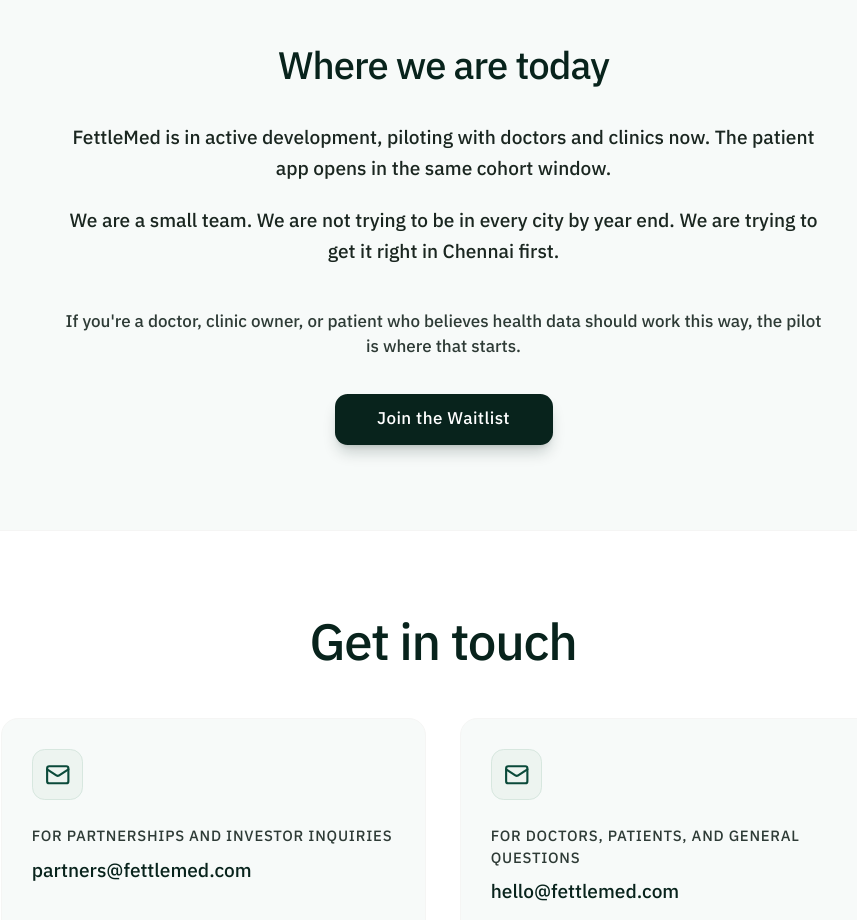
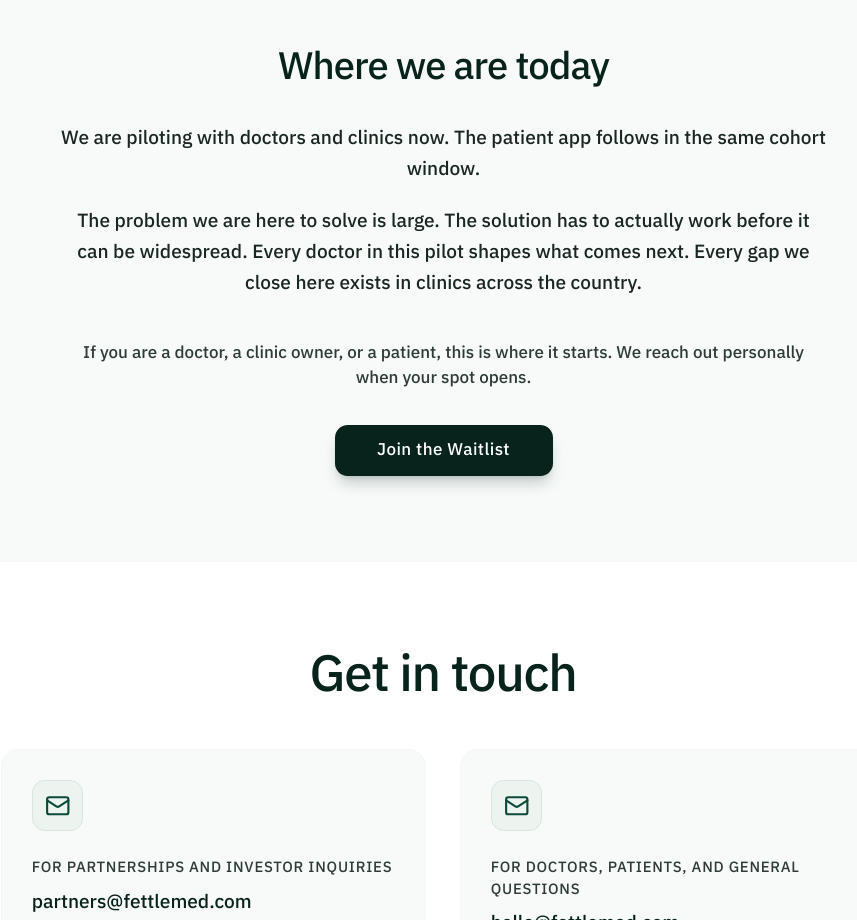
Before and after one commit to Sankaranakshar/Fettlemed-Landing-Page, a React (Vite) app: page /about in a window 1280 px wide. Shown: the part 3000-3920 px from the top of the page, without its empty margins (197-1054 px from the left). Built offline with nearby package versions, Linux system fonts and the light colour scheme; no server answers.

Commit message:
Rewrite homepage Problem copy and About 'Where we are today' section
Problem section now speaks to both doctors and patients from a shared vantage point. About page 'Where we are today' reframes deliberate focus as ambition, not caution.

Co-Authored-By: Claude Sonnet 4.6 <noreply@anthropic.com>

```diff
--- a/src/components/sections/Problem/Problem.tsx
+++ b/src/components/sections/Problem/Problem.tsx
@@ -13,10 +13,10 @@ export const Problem = () => {
             </h2>
             <div className="space-y-6">
               <p className="text-lg text-dim leading-relaxed font-medium">
-                The patient is sitting in front of you. Their records aren't. The first ten minutes go to questions you shouldn't need to ask.
+                The doctor asks. The patient tries to remember. The report is at a different clinic, a folder at home, or gone entirely. The first ten minutes go to rebuilding a history that already exists. Somewhere.
               </p>
               <p className="text-lg text-dim leading-relaxed font-medium">
-                Most patients walk into a new consultation carrying nothing but memory and a bag of paper. Critical history gets lost. The same tests get ordered again. Care starts from zero.
+                A doctor can't treat what they don't know. A patient can't explain what they can't recall. The information is out there, prescriptions, lab reports, consultation notes, scattered across every provider they've ever seen.
               </p>
             </div>
           </FadeIn>
--- a/src/pages/About.tsx
+++ b/src/pages/About.tsx
@@ -151,12 +151,12 @@ export default function About() {
             <FadeIn>
               <h2 className="text-3xl md:text-4xl font-medium text-pine-900 mb-8 tracking-tight">Where we are today</h2>
               <div className="space-y-5 text-lg text-dim-2 font-medium leading-relaxed text-left md:text-center mb-10">
-                <p>FettleMed is in active development, piloting with doctors and clinics now. The patient app opens in the same cohort window.</p>
-                <p>We are a small team. We are not trying to be in every city by year end. We are trying to get it right in Chennai first.</p>
+                <p>We are piloting with doctors and clinics now. The patient app follows in the same cohort window.</p>
+                <p>The problem we are here to solve is large. The solution has to actually work before it can be widespread. Every doctor in this pilot shapes what comes next. Every gap we close here exists in clinics across the country.</p>
               </div>
 
               <p className="text-dim font-medium mb-8">
-                If you're a doctor, clinic owner, or patient who believes health data should work this way, the pilot is where that starts.
+                If you are a doctor, a clinic owner, or a patient, this is where it starts. We reach out personally when your spot opens.
               </p>
 
               <Button
```
